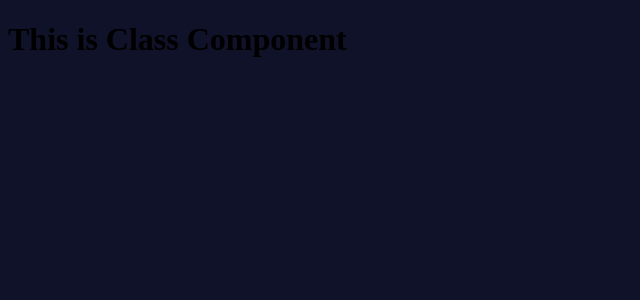
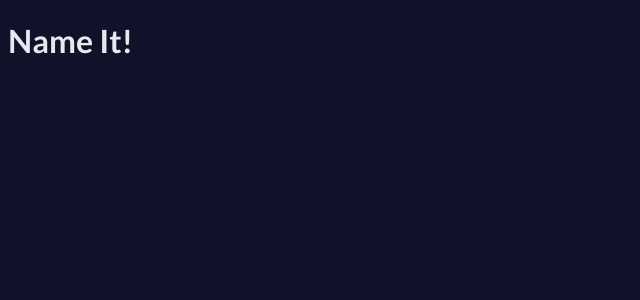
Before and after one commit to aromalsanthosh/nameit, a React (Create React App) app: page / in a window 1280 px wide. Shown: the top 300 px of the page, without its empty margins (0-640 px from the left). Built offline with nearby package versions, Linux system fonts and the light colour scheme; a web font is replaced by a local one.

Commit message:
setup-header⚓

```diff
--- a/src/components/App/App.css
+++ b/src/components/App/App.css
@@ -1,3 +1,6 @@
 body{
     background: #0f1228;
+    overflow-x: hidden;
+    color: #e7e9f0;
+    font-family: 'Lato',sans-serif;
 }
--- a/src/components/App/App.jsx
+++ b/src/components/App/App.jsx
@@ -1,9 +1,14 @@
 import React from 'react';
+import Header from '../Header/Header';
 import './App.css'
 
 class App extends React.Component{
   render(){
-    return <h1>This is Class Component</h1>
+    return(
+      <div>
+        <Header/>
+      </div>
+    )
   }
 }
 
--- a/src/components/Header/Header.jsx
+++ b/src/components/Header/Header.jsx
@@ -0,0 +1,11 @@
+import React from 'react';
+
+const Header =() =>{
+    return(
+        <div className="head-container">
+            <h1 className="head-text">Name It!</h1>
+        </div>
+    )
+}
+
+export default Header;
```
Also changed, not shown: src/components/Header/Header.css (added).
